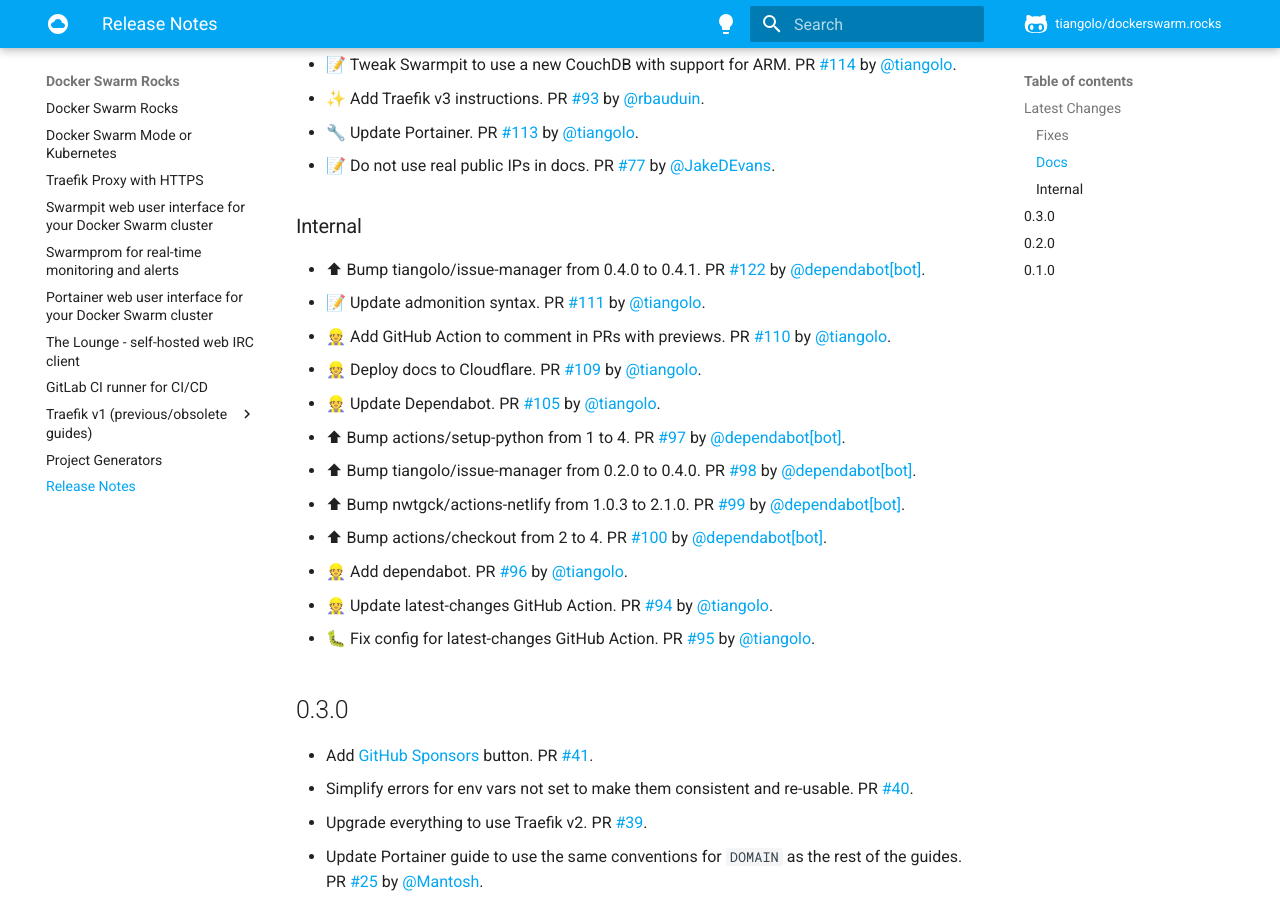
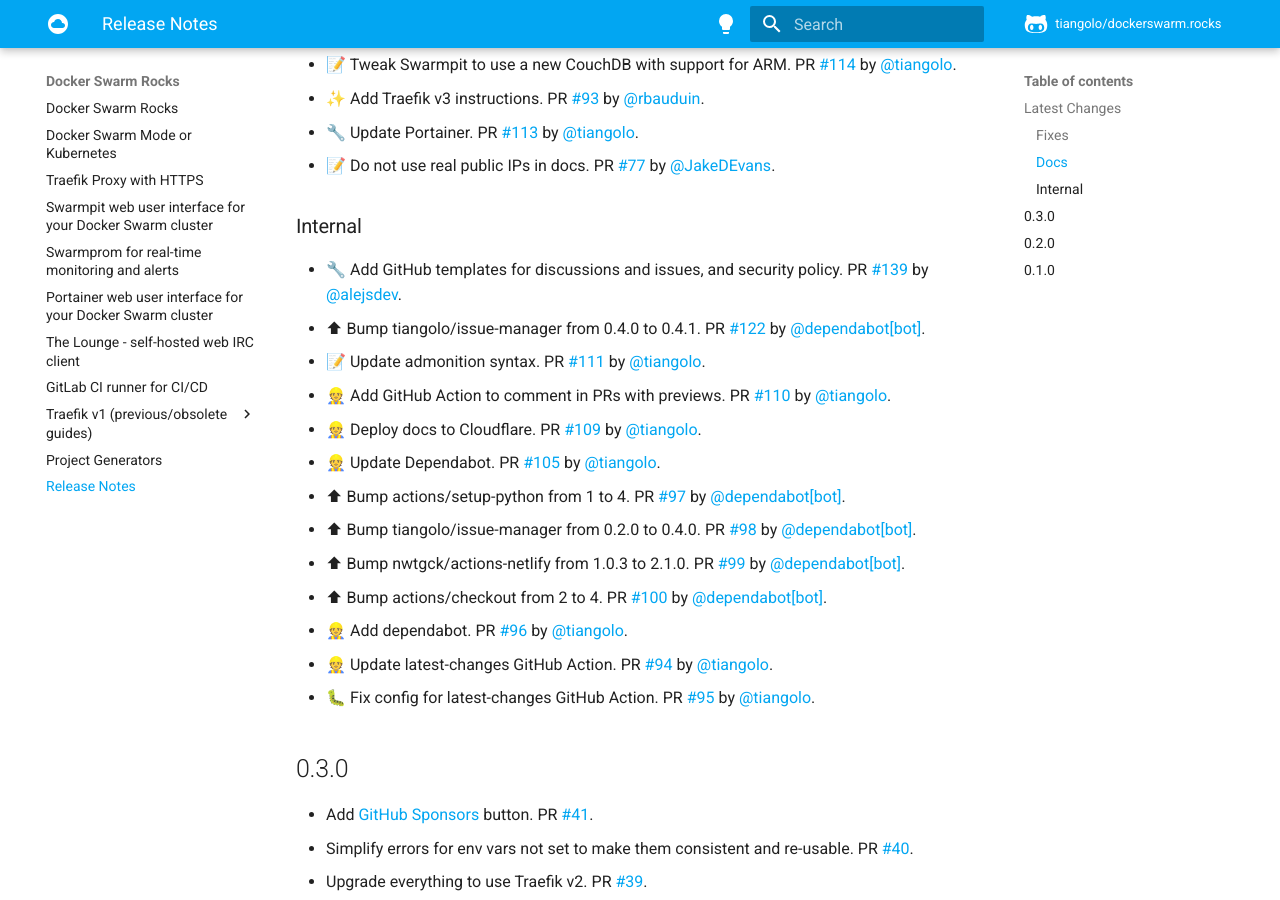
Before and after one commit to tiangolo/dockerswarm.rocks, an MkDocs documentation site: the page built from docs/release-notes.md, in a window 1280 px wide and 900 px high, scrolled down 755 px. Built offline with MkDocs 1.6.1 and Material for MkDocs 9.7.7, drawn with Linux system fonts in a browser that asks for light colours; comment, search, counter and statistics services are not loaded.

Commit message:
📝 Update release notes

```diff
--- a/docs/release-notes.md
+++ b/docs/release-notes.md
@@ -28,6 +28,7 @@
 
 ### Internal
 
+* 🔧 Add GitHub templates for discussions and issues, and security policy. PR [#139](https://github.com/tiangolo/dockerswarm.rocks/pull/139) by [@alejsdev](https://github.com/alejsdev).
 * ⬆ Bump tiangolo/issue-manager from 0.4.0 to 0.4.1. PR [#122](https://github.com/tiangolo/dockerswarm.rocks/pull/122) by [@dependabot[bot]](https://github.com/apps/dependabot).
 * 📝 Update admonition syntax. PR [#111](https://github.com/tiangolo/dockerswarm.rocks/pull/111) by [@tiangolo](https://github.com/tiangolo).
 * 👷 Add GitHub Action to comment in PRs with previews. PR [#110](https://github.com/tiangolo/dockerswarm.rocks/pull/110) by [@tiangolo](https://github.com/tiangolo).
```
